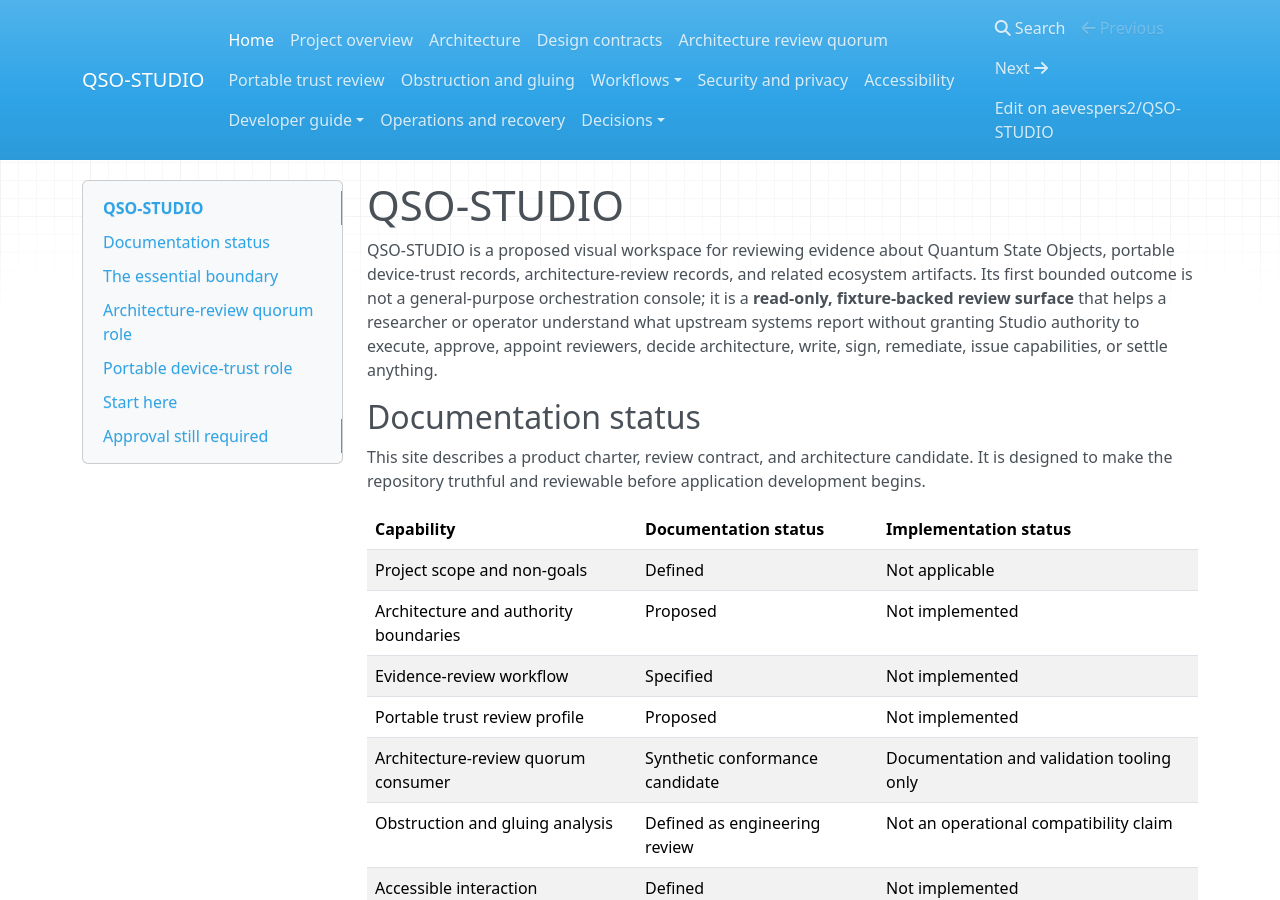
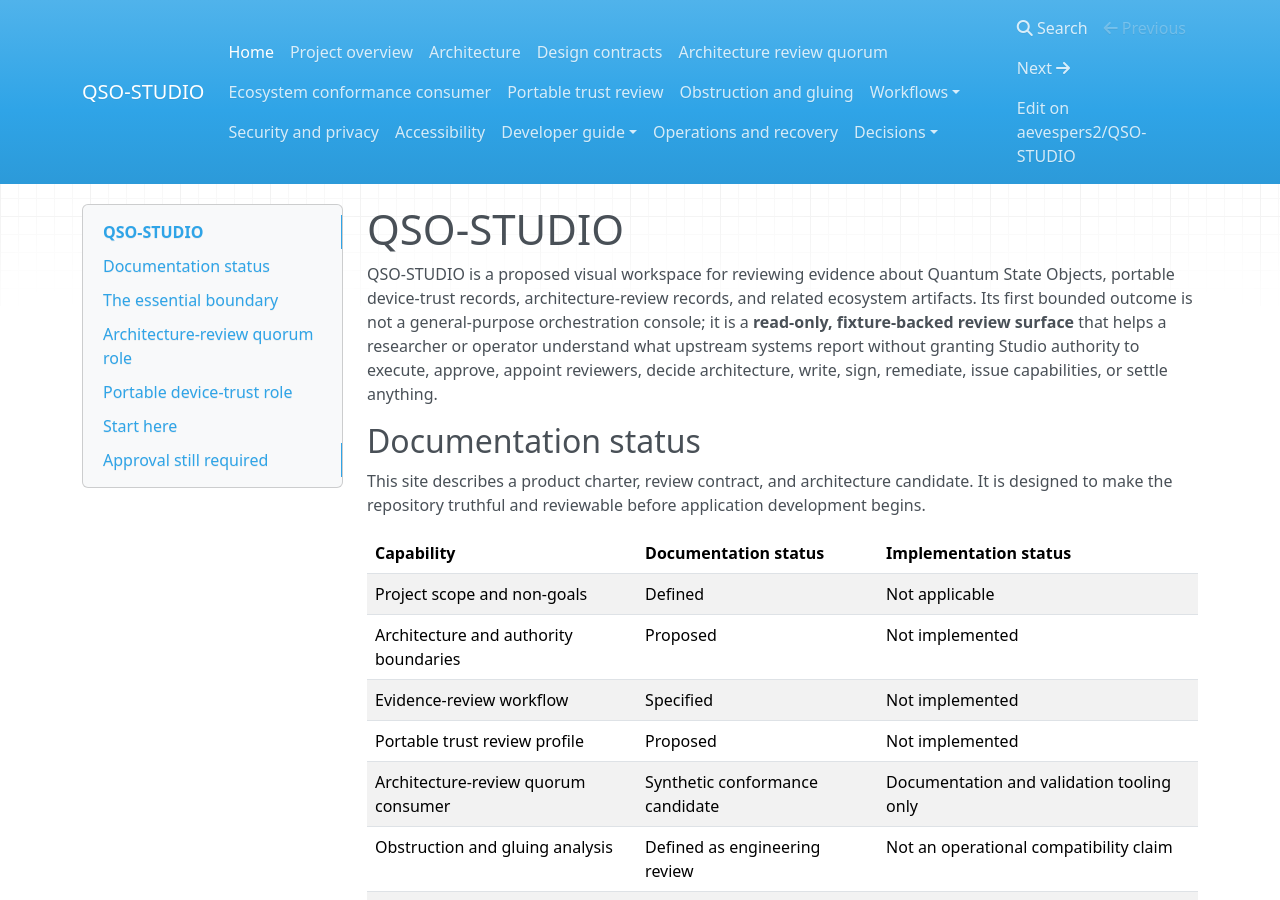
Before and after one commit to aevespers2/QSO-STUDIO, an MkDocs documentation site: the page built from docs/index.md, in a window 1280 px wide and 900 px high. Built offline with MkDocs 1.6.1, drawn with Linux system fonts in a browser that asks for light colours; nearby versions of some CDN libraries.

Commit message:
docs: add ecosystem consumer to strict navigation

```diff
--- a/mkdocs.yml
+++ b/mkdocs.yml
@@ -15,6 +15,7 @@ nav:
   - Architecture: architecture.md
   - Design contracts: design.md
   - Architecture review quorum: architecture-review-quorum-conformance.md
+  - Ecosystem conformance consumer: ecosystem-conformance-consumer.md
   - Portable trust review: portable-trust-review-profile.md
   - Obstruction and gluing: obstruction-and-gluing.md
   - Workflows:
```
